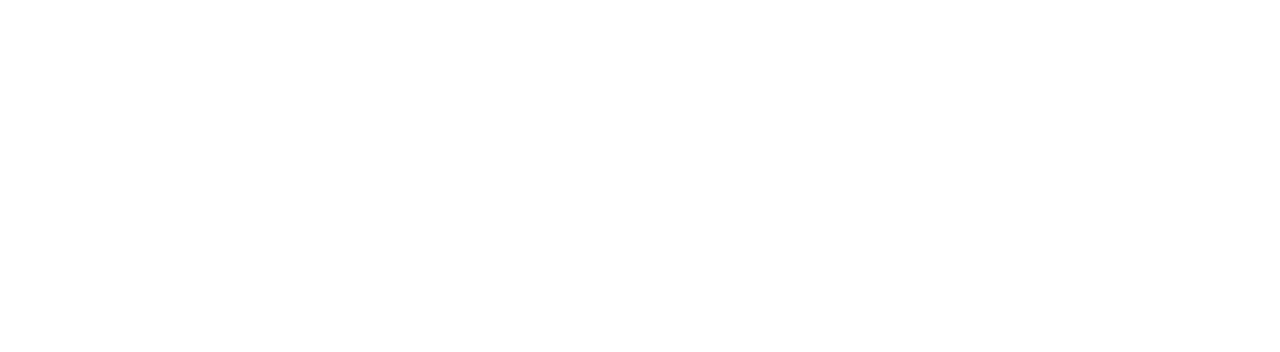
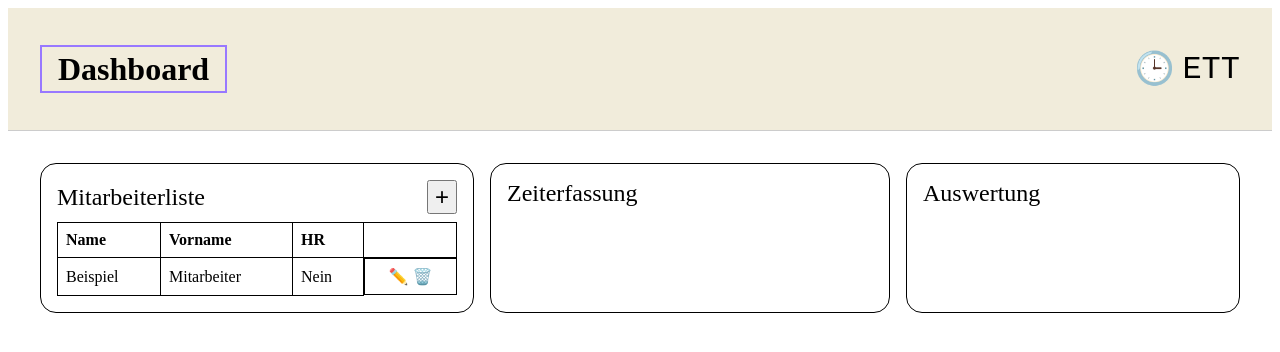
Before and after one commit to on24FeLi/ETT2.0, a Vue app: page /dashboard in a window 1280 px wide. Before the commit this address had no page. Shown: the top 352 px of the page. Built offline with nearby package versions, Linux system fonts and the light colour scheme.

Commit message:
Dasboard script, tamplate, style created

```diff
--- a/src/router/index.js
+++ b/src/router/index.js
@@ -2,13 +2,15 @@ import { createRouter, createWebHistory } from 'vue-router';
 import Homepage from '../views/Homepage.vue';
 import Login from '../views/Login.vue';
 import Tagesanzeige from '../views/Tagesanzeige.vue';
+import Dashboard from '../views/Dashboard.vue'
 //import { hasRole } from '../utils/auth';
 
 const routes = [
     { path: '/', component: Login },
     { path: '/login', component: Login },
     { path: '/homepage', component: Homepage },
-    { path: '/tagesanzeige', component: Tagesanzeige }
+    { path: '/tagesanzeige', component: Tagesanzeige },
+    { path: '/dashboard', component: Dashboard }
 ];
 
 const router = createRouter({
--- a/src/views/Dashboard.vue
+++ b/src/views/Dashboard.vue
@@ -1,7 +1,230 @@
-<script setup>
-</script>
 <template>
+    <div>
+      <header>
+        <h1>Dashboard</h1>
+        <div class="logo">
+          🕒 <span>ETT</span>
+        </div>
+      </header>
 
-</template>
-<style scoped>
-</style>
+      <div class="dashboard-container">
+        <div class="card employee-list">
+          <div class="section-title">
+            <span>Mitarbeiterliste</span>
+            <button class="add-btn" @click="toggleForm">{{ showForm ? '×' : '+' }}</button>
+          </div>
+
+          <table>
+            <thead>
+              <tr>
+                <th>Name</th>
+                <th>Vorname</th>
+                <th>HR</th>
+                <th></th>
+              </tr>
+            </thead>
+            <tbody>
+              <tr>
+                <td>Beispiel</td>
+                <td>Mitarbeiter</td>
+                <td>Nein</td>
+                <td class="actions">✏️ 🗑️</td>
+              </tr>
+            </tbody>
+          </table>
+        </div>
+
+        <div class="card" style="flex: 2;">
+          <div class="section-title">Zeiterfassung</div>
+        </div>
+
+        <div class="card" style="width: 100%;">
+          <div class="section-title">Auswertung</div>
+        </div>
+      </div>
+
+      <!-- FORMULAR-OVERLAY -->
+      <div class="overlay" v-if="showForm">
+        <div class="form-popup">
+          <button class="close-btn" @click="toggleForm">×</button>
+          <h2>Neuen Mitarbeiter hinzufügen</h2>
+          <input type="text" v-model="form.name" placeholder="Name" required>
+          <input type="text" v-model="form.vorname" placeholder="Vorname" required>
+          <input type="email" v-model="form.email" placeholder="E-Mail" required>
+          <input type="password" v-model="form.password" placeholder="Passwort" required>
+
+          <label class="checkbox">
+            <input type="checkbox" v-model="form.isHR" />
+            Gehört zur HR-Abteilung
+          </label>
+
+          <div class="form-buttons right">
+            <button @click="submitForm">Hinzufügen</button>
+          </div>
+        </div>
+      </div>
+    </div>
+  </template>
+
+  <script setup>
+  import { ref } from 'vue';
+
+  const showForm = ref(false);
+
+  const form = ref({
+    name: '',
+    vorname: '',
+    email: '',
+    password: '',
+    isHR: false
+  });
+
+  function toggleForm() {
+    showForm.value = !showForm.value;
+  }
+
+  function submitForm() {
+    console.log('Mitarbeiterdaten:', form.value);
+    toggleForm();
+  }
+  </script>
+
+  <style scoped>
+  body {
+    font-family: sans-serif;
+    margin: 0;
+    padding: 0;
+    background-color: #fff;
+  }
+
+  header {
+    background-color: #f1ecdb;
+    display: flex;
+    justify-content: space-between;
+    align-items: center;
+    padding: 1rem 2rem;
+    border-bottom: 1px solid #ccc;
+  }
+
+  header h1 {
+    font-size: 2rem;
+    border: 2px solid #9878ff;
+    padding: 0.2rem 1rem;
+    display: inline-block;
+  }
+
+  .logo {
+    font-family: monospace;
+    font-size: 2rem;
+    display: flex;
+    align-items: center;
+    gap: 0.5rem;
+  }
+
+  .dashboard-container {
+    display: flex;
+    flex-wrap: wrap;
+    gap: 1rem;
+    padding: 2rem;
+  }
+
+  .card {
+    border: 1px solid black;
+    border-radius: 1rem;
+    padding: 1rem;
+    flex: 1;
+    min-width: 300px;
+  }
+
+  .employee-list {
+    flex: 0 1 400px;
+  }
+
+  table {
+    width: 100%;
+    border-collapse: collapse;
+  }
+
+  th, td {
+    border: 1px solid black;
+    padding: 0.5rem;
+    text-align: left;
+  }
+
+  .actions {
+    display: flex;
+    gap: 0.5rem;
+    justify-content: center;
+  }
+
+  .add-btn {
+    font-size: 1.5rem;
+    margin-left: 1rem;
+    cursor: pointer;
+  }
+
+  .section-title {
+    font-size: 1.5rem;
+    margin-bottom: 0.5rem;
+    display: flex;
+    justify-content: space-between;
+    align-items: center;
+  }
+
+  /* FORM OVERLAY */
+
+  .overlay {
+    position: fixed;
+    top: 0;
+    left: 0;
+    width: 100%;
+    height: 100%;
+    background: rgba(0,0,0,0.4);
+    display: flex;
+    align-items: center;
+    justify-content: center;
+    z-index: 1000;
+  }
+
+  .form-popup {
+    position: relative;
+    background: white;
+    padding: 2rem;
+    border-radius: 1rem;
+    box-shadow: 0 4px 10px rgba(0,0,0,0.25);
+    display: flex;
+    flex-direction: column;
+    gap: 1rem;
+    width: 300px;
+  }
+
+  .form-popup input[type="text"],
+  .form-popup input[type="email"],
+  .form-popup input[type="password"] {
+    padding: 0.6rem;
+    border-radius: 0.3rem;
+    border: 1px solid #ccc;
+  }
+
+  .checkbox {
+    display: flex;
+    align-items: center;
+    gap: 0.5rem;
+    font-size: 1rem;
+  }
+
+  .form-buttons.right {
+    display: flex;
+    justify-content: flex-end;
+  }
+
+  .close-btn {
+    position: absolute;
+    top: 1rem;
+    right: 1rem;
+    font-size: 1.5rem;
+    border: none;
+    background: none;
+    cursor: pointer;
+  }
+  </style>
```
